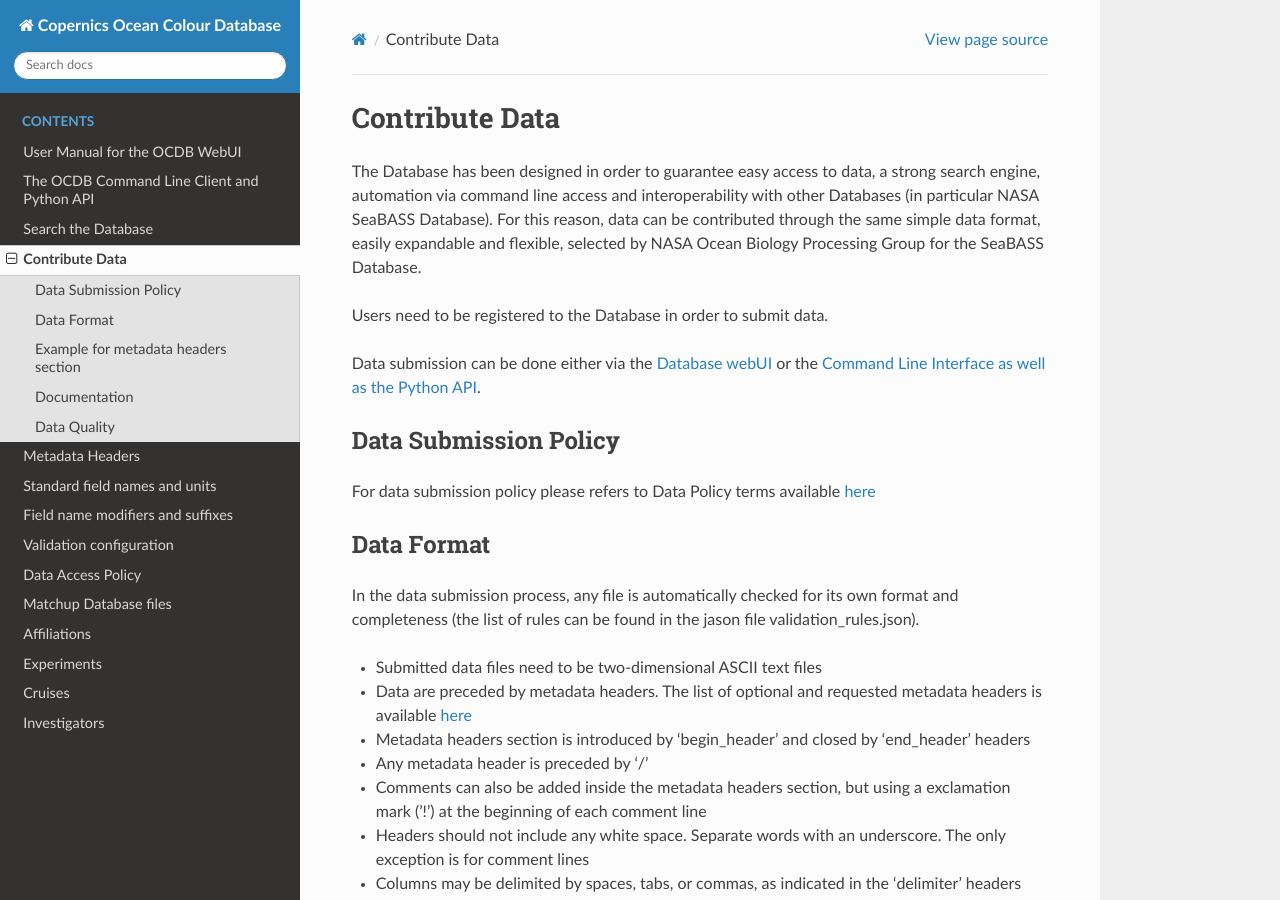
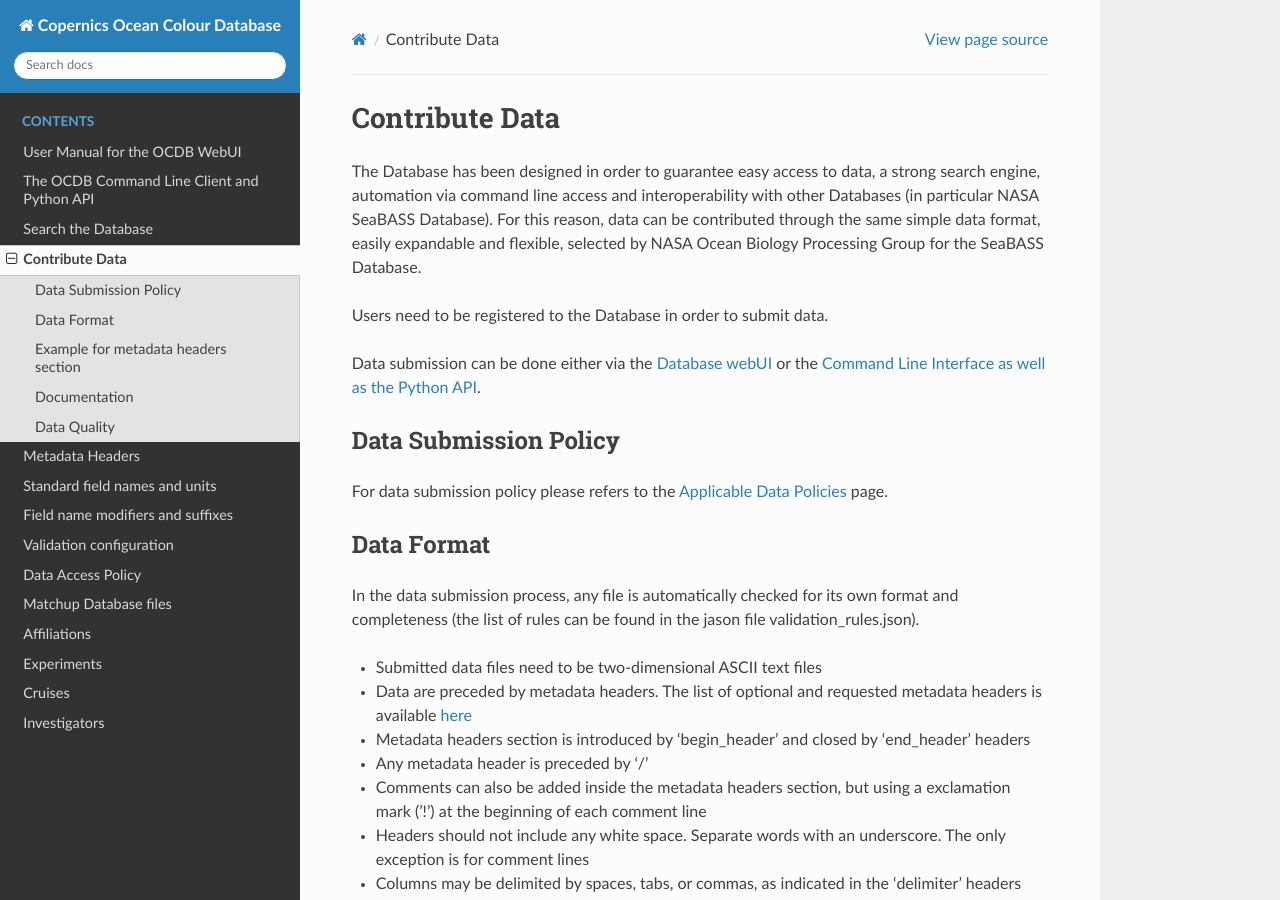
Before and after one commit to javierconcha/ocdb-docs, a Sphinx documentation site: the page built from docs/source/ocdb-contribute.md, in a window 1280 px wide and 900 px high. Built offline with Sphinx 7.4.7 and the Read the Docs theme 2.0.0, drawn with Linux system fonts in a browser that asks for light colours.

Commit message:
Update ocdb-contribute.md

```diff
--- a/docs/source/ocdb-contribute.md
+++ b/docs/source/ocdb-contribute.md
@@ -8,7 +8,7 @@ Users need to be registered to the Database in order to submit data.
 Data submission can be done either via the [Database webUI ](ocdb-webui.md) or the [Command Line Interface as well as the Python API](ocdb-api-cli.md).
 
 ## Data Submission Policy
-For data submission policy please refers to Data Policy terms available [here](ocdb-data-access-policy.md)
+For data submission policy please refers to the [Applicable Data Policies](ocdb-data-access-policy.md) page.
 
 
 ## Data Format
```
